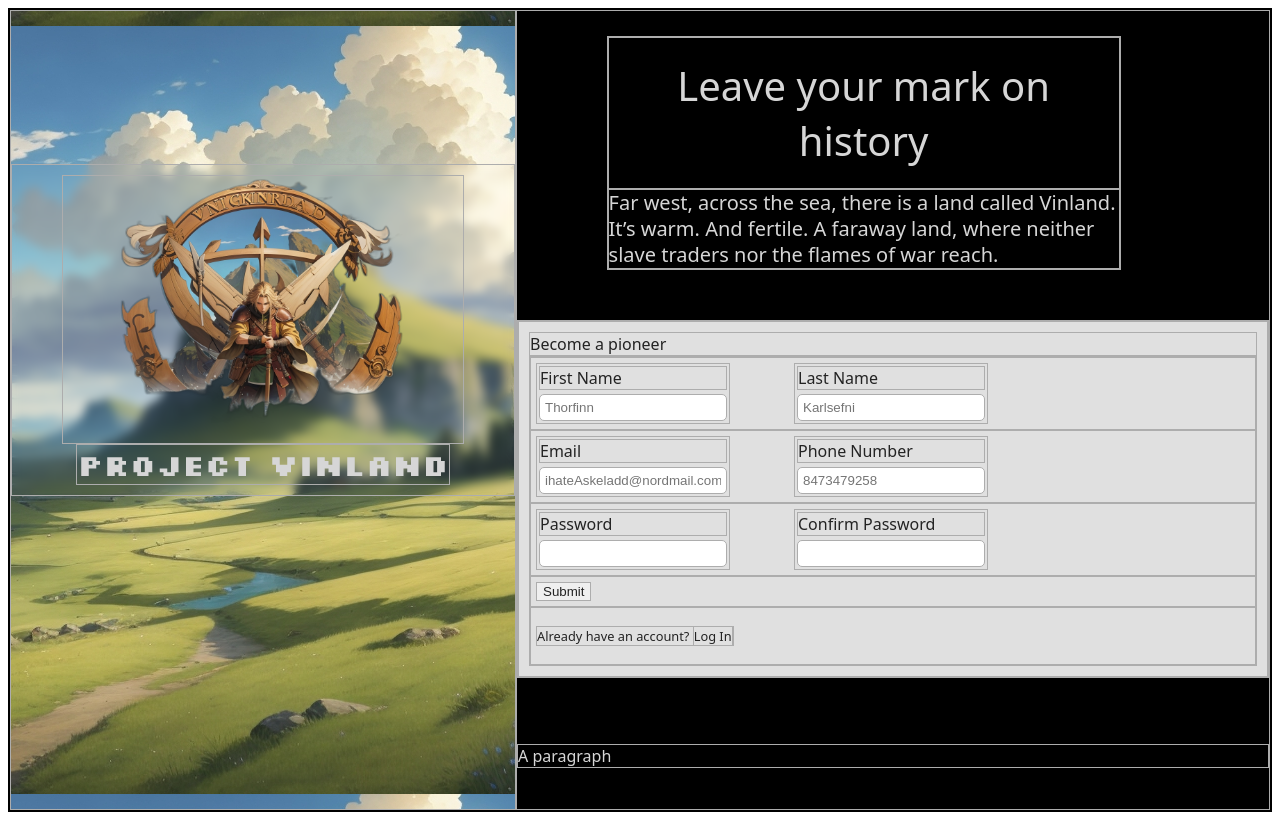
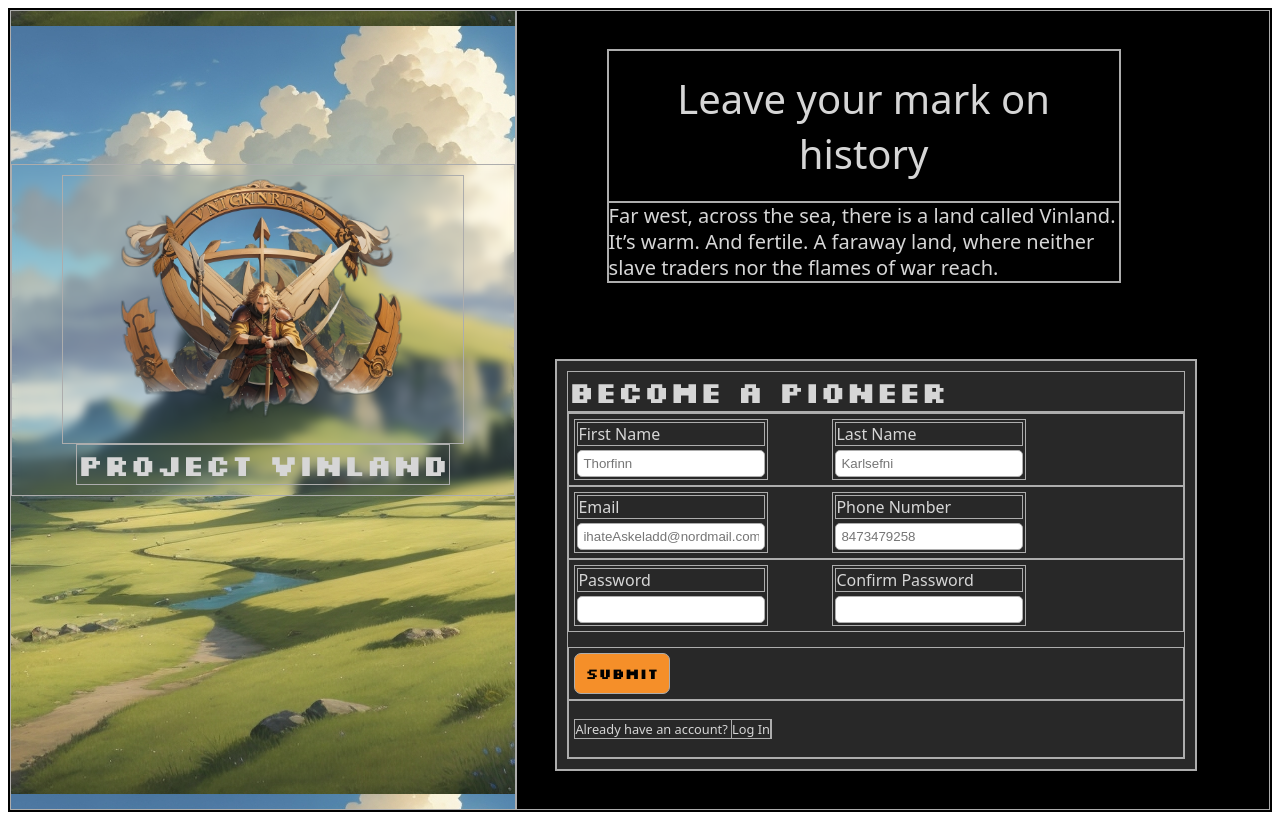
Before and after one commit to callsign-doc/Sign-Up-Form, a plain HTML site: page index.html in a window 1280 px wide. Drawn offline with Linux system fonts and the light colour scheme.

Commit message:
Fix layout of page and add color scheme

```diff
--- a/index.html
+++ b/index.html
@@ -63,7 +63,7 @@
                         </div>
 
                         <div class="formLine" id="submitFormLine">
-                            <button type="submit">Submit</button>
+                            <button type="submit" id="submitButton">Submit</button>
                         </div>
 
                         <div class="formLine">
@@ -76,7 +76,6 @@
                 </div>
             </div>
 
-            <p>A paragraph</p>
         </div>
     </div>
 </body>
--- a/styles.css
+++ b/styles.css
@@ -95,15 +95,33 @@ input {
     padding: 5px;
     border-radius: 5px;
 }
+#submitButton{
+    padding: 10px;
+    font-size: 15px;
+    border-radius: 7px;
+
+
+    font-family: Silkscreen_Bold, system-ui, -apple-system, BlinkMacSystemFont, 'Segoe UI', Roboto, Oxygen, Ubuntu, Cantarell, 'Open Sans', 'Helvetica Neue', sans-serif;
+    background-color: #F58F29;
+    color: rgb(0, 0, 0);
+}
+#formSection {
+    margin-left: 3vw;
+    width: 50vw;
+}
 #formContainer {
     display: flex;
     flex-direction: column;
 
-    background-color: #E0E0E0;
+    background-color: rgb(40, 40, 40);
     padding: 10px;
 }
 #formContainer * {
-    color: #232323;
+
+}
+#formHeader {
+    font-family: Silkscreen_Bold, system-ui, -apple-system, BlinkMacSystemFont, 'Segoe UI', Roboto, Oxygen, Ubuntu, Cantarell, 'Open Sans', 'Helvetica Neue', sans-serif;
+    font-size: 30px;
 }
 .formLine {
     display: flex;
@@ -126,7 +144,7 @@ input {
     background-color: rgb(247, 247, 247);
 }
 #submitFormLine {
-
+    margin-top: 15px;
 }
 #submitButtonText {
     font-size: 0.8rem;
```
